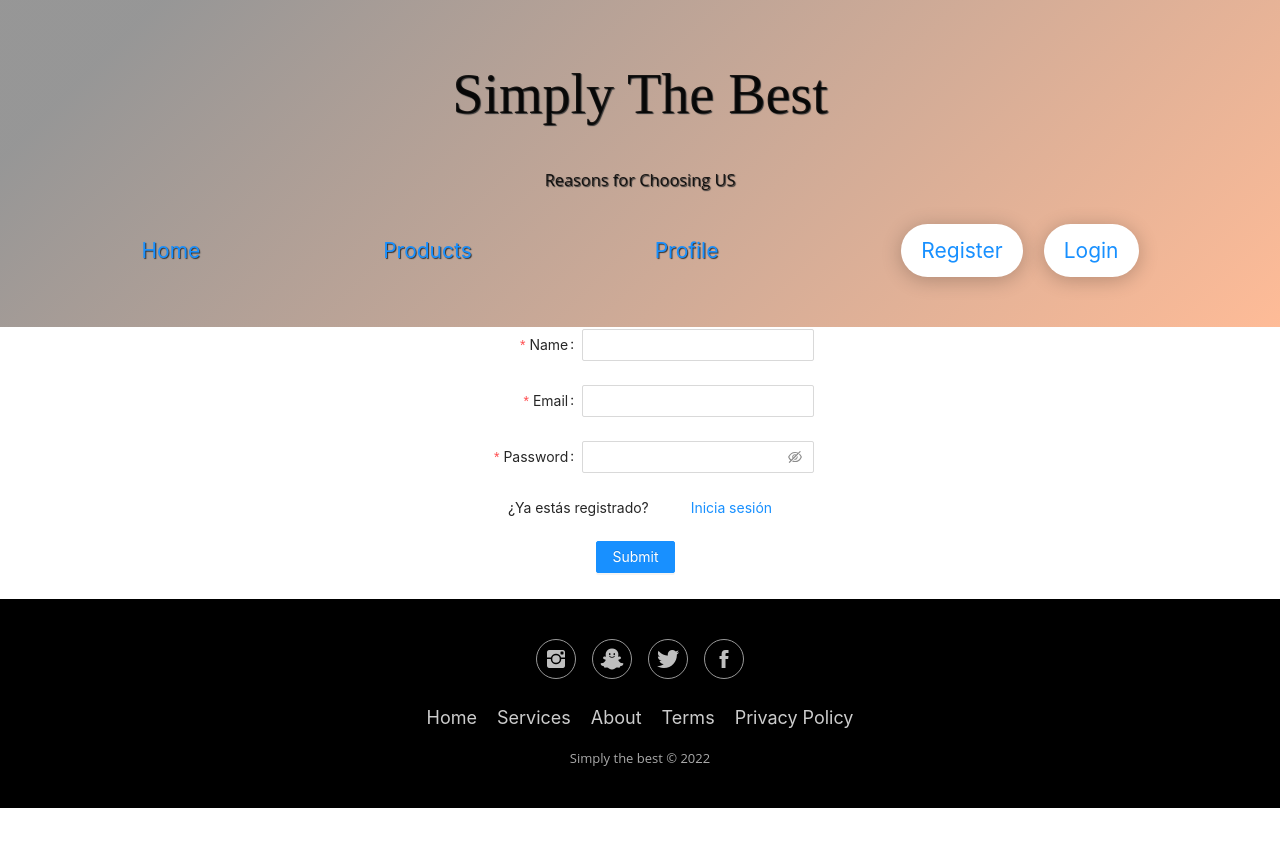
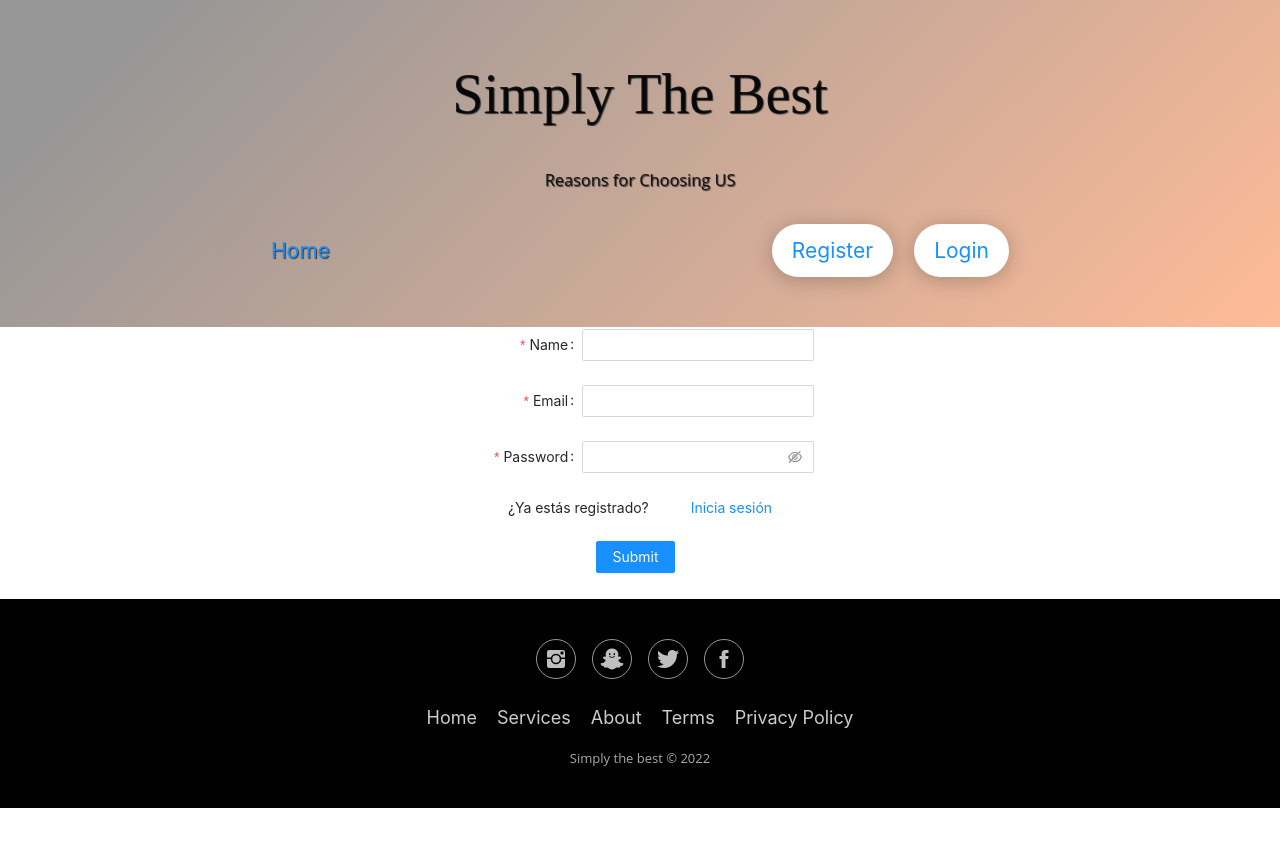
Before and after one commit to Molerog/FrontendOnlineShop, a React (Create React App) app: page / in a window 1280 px wide. Shown: the top 846 px of the page. Built offline with nearby package versions, Linux system fonts and the light colour scheme.

Commit message:
añadido logout y componentes condicionales

```diff
--- a/src/components/Header/Header.jsx
+++ b/src/components/Header/Header.jsx
@@ -1,21 +1,37 @@
 import React from "react";
 import "./Header.scss";
 import { Link } from "react-router-dom";
+import { useContext } from "react";
+import { UserContext } from "../../context/UserState";
 
 const Header = () => {
-  // const { token, logout } = useContext(UserContext);
-  // const logoutUser = () => {
-  //   logout();
-  // };
+  const { token, logout } = useContext(UserContext);
+  const logoutUser = () => {
+    logout();
+  };
   return (
     <header>
       <div className="overlay">
         <h1>Simply The Best</h1>
         <h3>Reasons for Choosing US</h3>
         <div className="LinksContainer">
+          <span>
             <Link to="/home">Home</Link>
+          </span>
+          {token ? (
+          <>
+          <span>
             <Link to="/products">Products</Link>
+          </span>
+          <span>
             <Link to="/profile">Profile</Link>
+          </span>
+          <button onClick = {logoutUser}>
+            <Link to= '/register'>Logout</Link>
+          </button>
+          </>
+          ):(
+          <>
           <div className="ButtonsContainer">
             <button>
               <Link to="/">Register</Link>
@@ -24,6 +40,8 @@ const Header = () => {
               <Link to="/login">Login</Link>
             </button>
           </div>
+            </>
+            )}
         </div>
       </div>
     </header>
```
Lines whose indentation alone changed are shown as unchanged.
